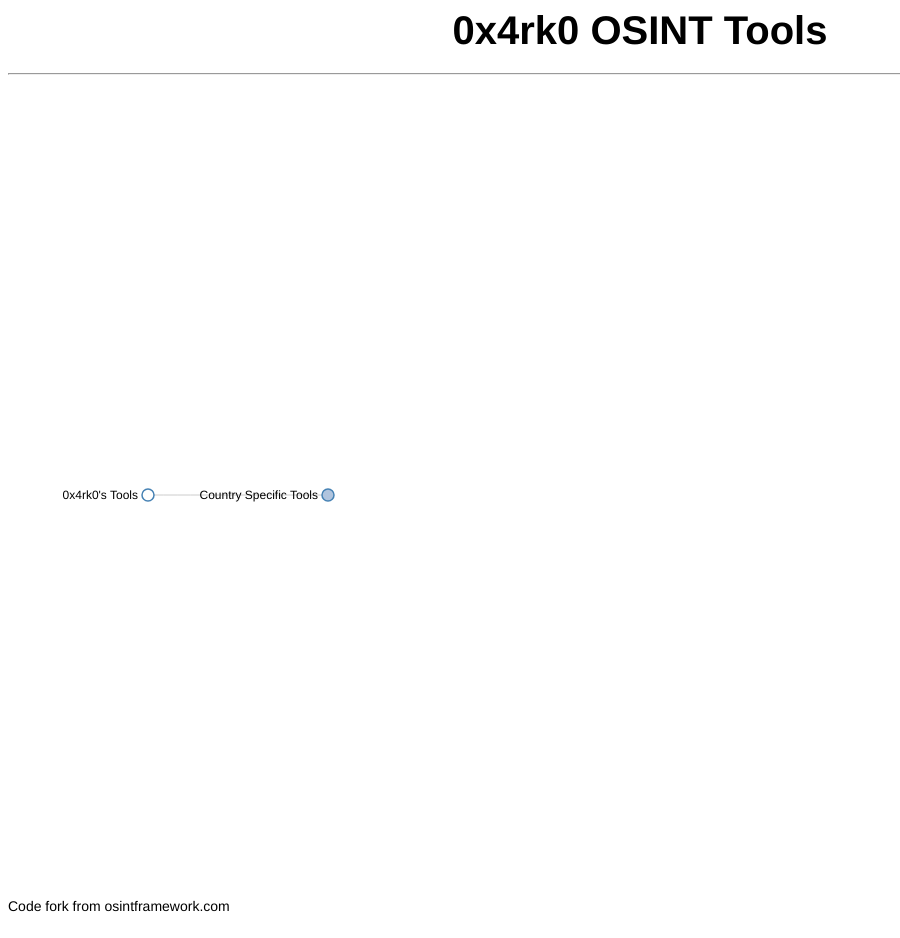
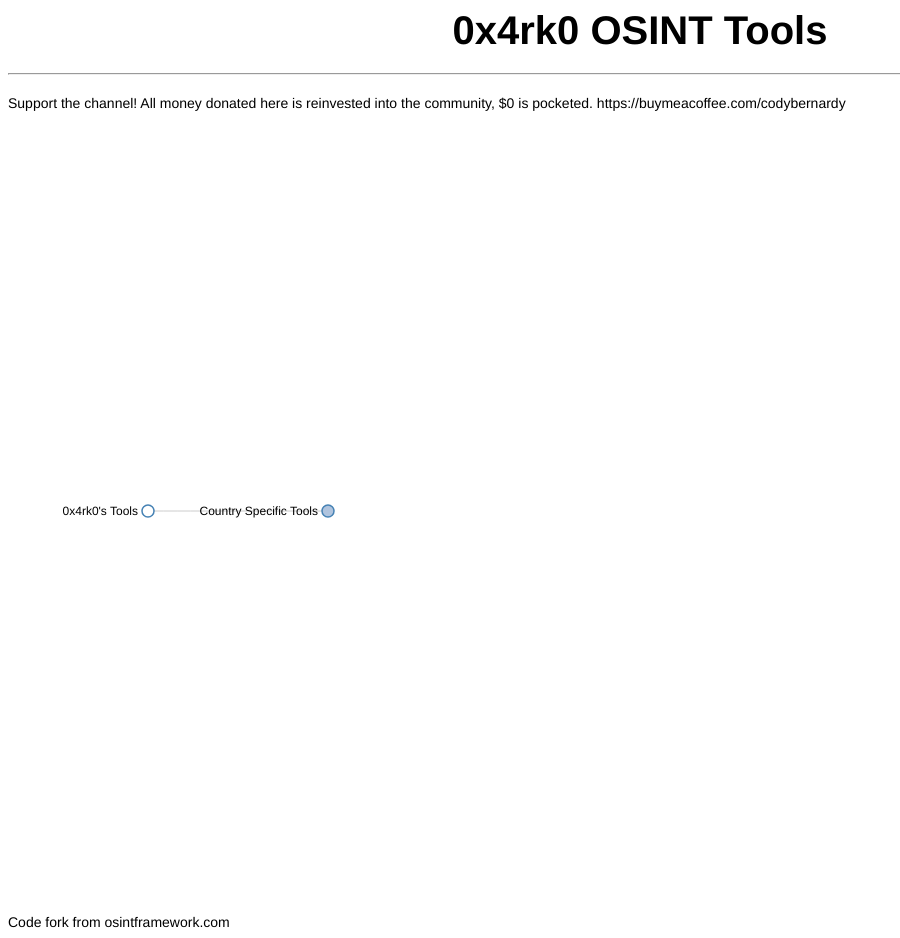
Before and after one commit to 0x4rk0/0x4rk0.github.io, a website: page index.html in a window 1280 px wide. Shown: the whole page, without its empty margins (0-900 px from the left). Drawn offline with Linux system fonts and the light colour scheme.

Commit message:
Update index.html

```diff
--- a/index.html
+++ b/index.html
@@ -4,7 +4,7 @@
     <meta http-equiv="Content-Type" content="text/html;charset=utf-8"/>
     <link type="text/css" rel="stylesheet" href="css/arf.css"/>
     <script type="text/javascript" src="js/d3.v3.min.js"></script>
-    <title>0x4rk0 OSINT Toolsk</title>
+    <title>0x4rk0 OSINT Tools</title>
   </head>
 
   <body>
@@ -13,6 +13,7 @@
         0x4rk0 OSINT Tools
           <hr/>
       </div>
+      <div>Support the channel! All money donated here is reinvested into the community, $0 is pocketed. https://buymeacoffee.com/codybernardy</div>
     </div>
 <div>Code fork from osintframework.com</div>
     <script src="js/arf.js"></script>
```
